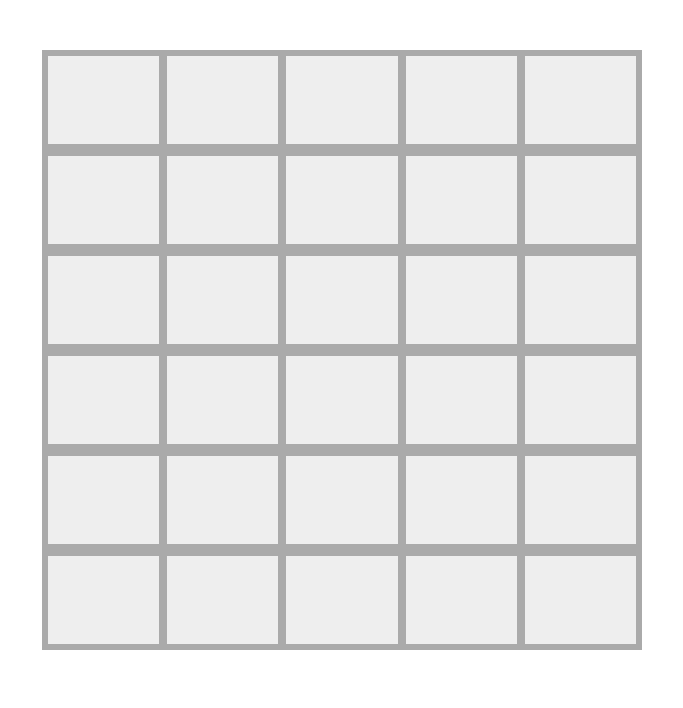
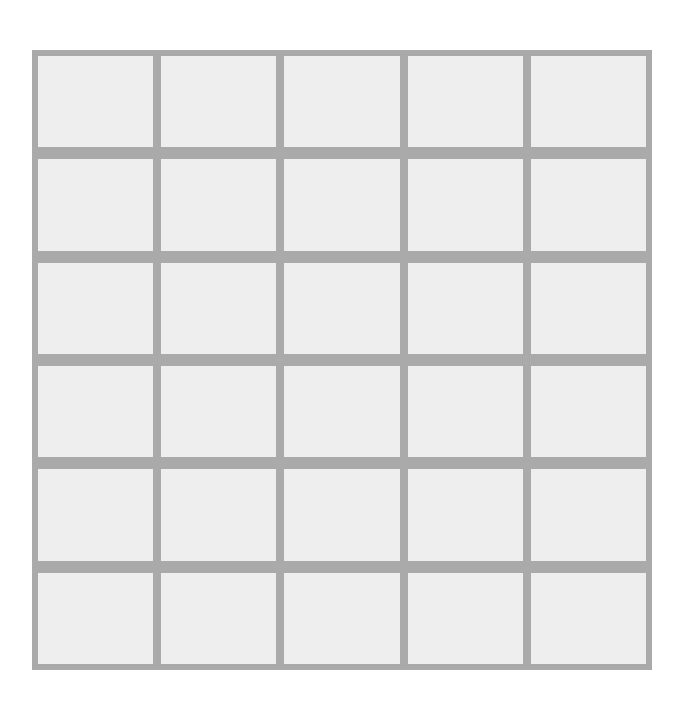
Before and after one commit to EhsanS2/Mini_Wordle, a plain HTML site: page index.html in a window 1280 px wide. Shown: the whole page, without its empty margins (298-981 px from the left). Drawn offline with Linux system fonts and the light colour scheme.

Commit message:
Update main.css

```diff
--- a/assets/style/main.css
+++ b/assets/style/main.css
@@ -8,8 +8,8 @@
 }
 .table {
     margin: 50px auto;
-    width: 600px;
-    height: 600px;
+    width: 620px;
+    height: 620px;
     background: #aaa;
     display: grid;
     grid-template-rows: repeat(6, 1fr);
```
